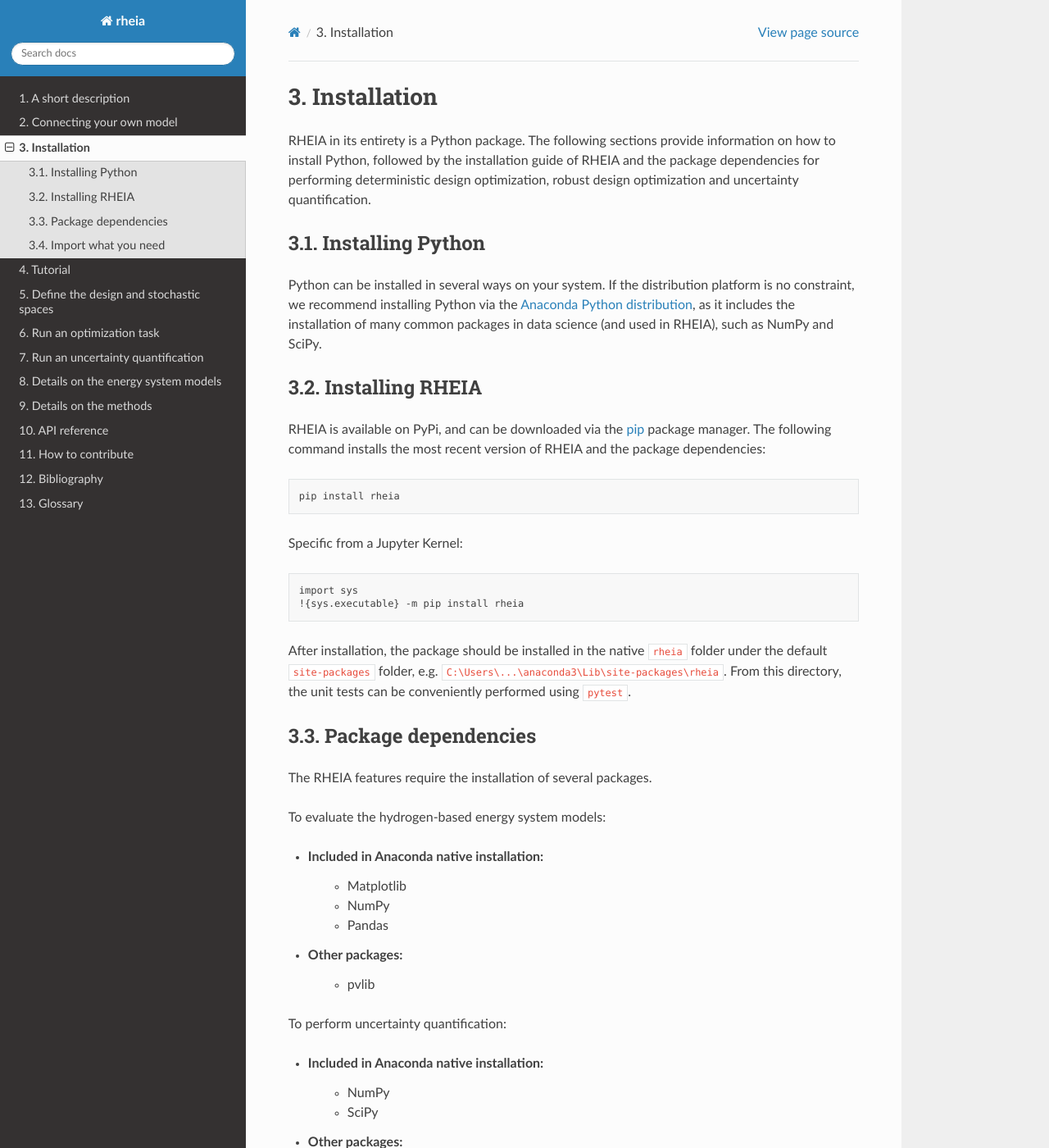
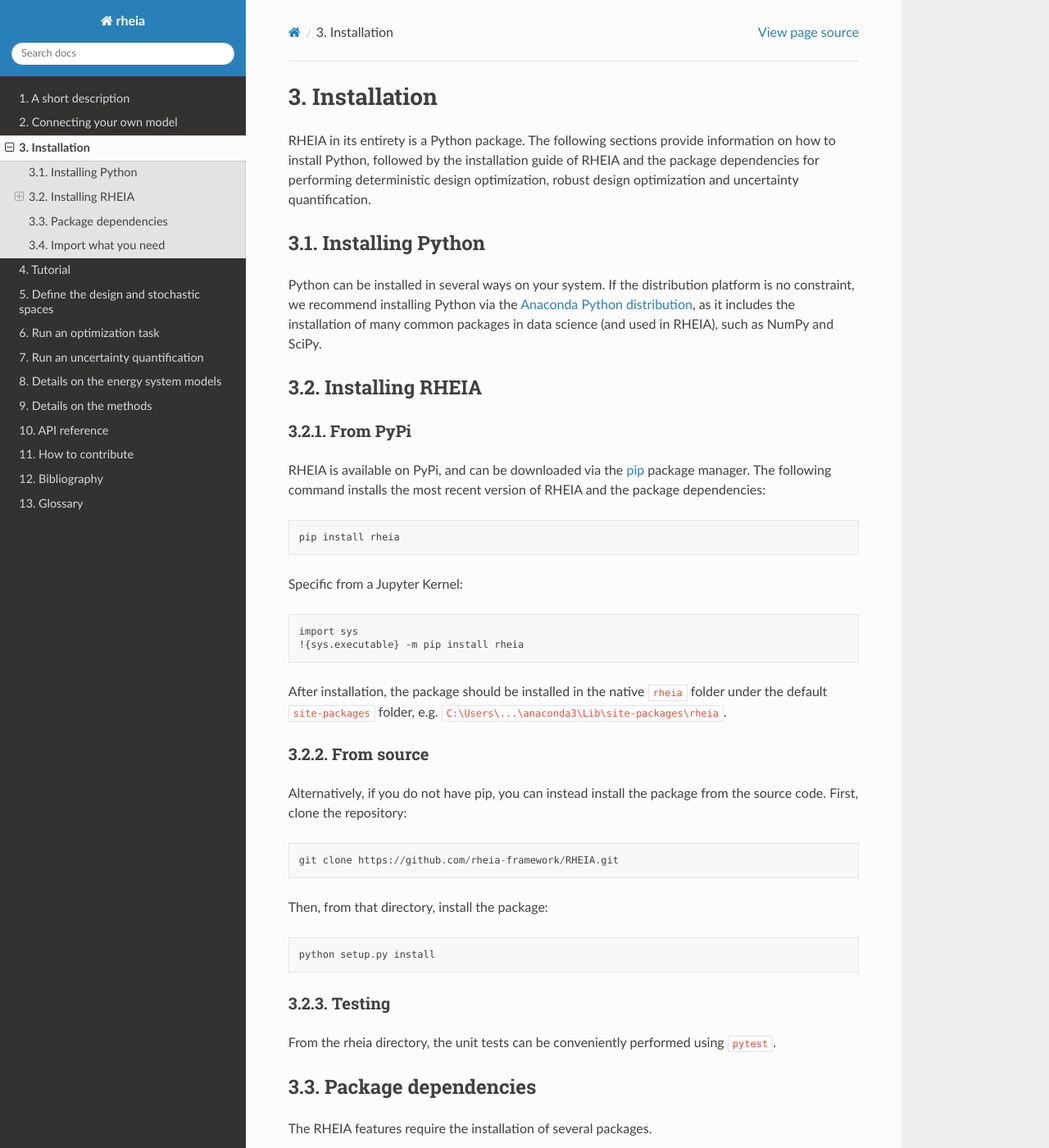
Before and after one commit to rheia-framework/RHEIA, a Sphinx documentation site: the page built from docs/sphinx/installation.rst, in a window 1280 px wide and 1400 px high. Shown: the whole window at 82% size. Built offline with Sphinx 7.4.7 and the Read the Docs theme 2.0.0, drawn with Linux system fonts in a browser that asks for light colours; pages that are not in the unit, such as notebooks, are missing from menus.

Commit message:
update local installation instructions

```diff
--- a/docs/sphinx/installation.rst
+++ b/docs/sphinx/installation.rst
@@ -16,6 +16,9 @@ the installation of many common packages in data science (and used in RHEIA), su
 Installing RHEIA
 ----------------
 
+From PyPi
+^^^^^^^^^
+
 RHEIA is available on PyPi, and can be downloaded via the `pip <https://pip.pypa.io/en/stable/>`_ package manager.
 The following command installs the most recent version of RHEIA and the package dependencies::
 
@@ -28,7 +31,23 @@ Specific from a Jupyter Kernel::
 
 After installation, the package should be installed in the native :file:`rheia` folder under the default :file:`site-packages` folder,
 e.g. :file:`C:\\Users\\...\\anaconda3\\Lib\\site-packages\\rheia`.
-From this directory, the unit tests can be conveniently performed using ``pytest``.
+
+From source
+^^^^^^^^^^^
+
+Alternatively, if you do not have pip, you can instead install the package from the source code.
+First, clone the repository::
+
+	git clone https://github.com/rheia-framework/RHEIA.git
+
+Then, from that directory, install the package::
+
+	python setup.py install
+
+Testing
+^^^^^^^
+
+From the rheia directory, the unit tests can be conveniently performed using ``pytest``.
 
 Package dependencies
 --------------------
```
